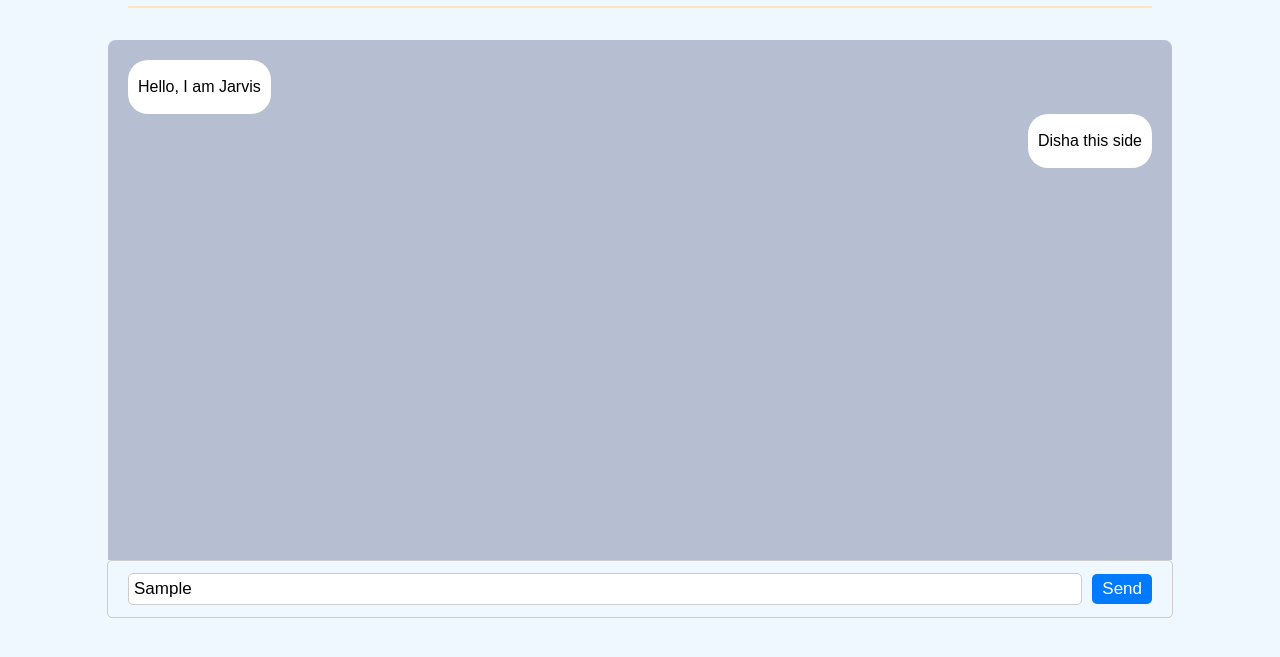
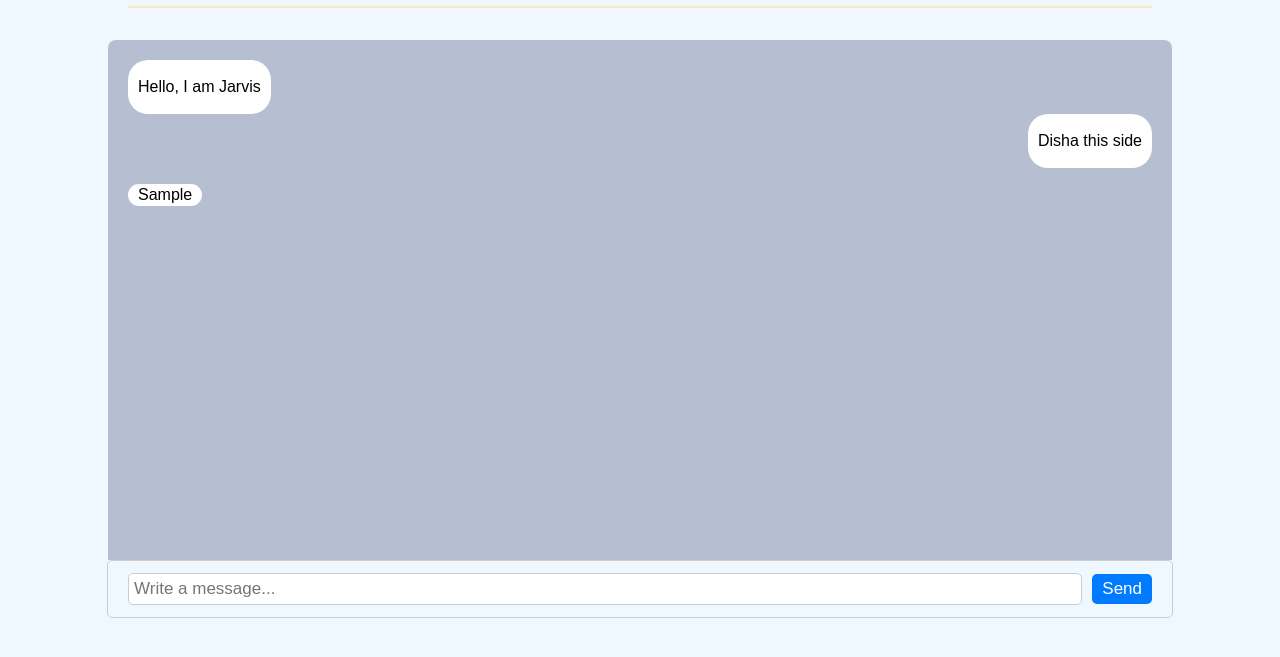
Before and after one commit to AstroDeveloper1010/Disha, a website: page public/index.html in a window 1280 px wide. Both pictures are taken after typing "Sample" into the empty fields and a click on the button "Send". Shown: the part 91-748 px from the top of the page. Drawn offline with Linux system fonts and the light colour scheme.

Commit message:
added appendChild functionality to the chat box

```diff
--- a/public/index.html
+++ b/public/index.html
@@ -32,6 +32,7 @@
         <button id="send_btn">Send</button>
     </div>
     <!-- chat div end -->
+    <script src="src/js/script.js"></script>
 </body>
 
 </html>
--- a/public/src/css/style.css
+++ b/public/src/css/style.css
@@ -48,6 +48,11 @@ body {
   border-top-left-radius: 8px;
   border-top-right-radius: 8px;
   padding: 20px;
+  overflow-y: scroll;
+  scroll-behavior: smooth;
+  scrollbar-color: orange;
+  scroll-snap-type: proximity;
+  scrollbar-arrow-color: orange ;
 }
 
 .left {
--- /dev/null
+++ b/public/src/js/script.js
@@ -0,0 +1,27 @@
+const btn = document.querySelector('#send_btn');
+const messageInput = document.querySelector('.text_send')
+const chatDiv = document.querySelector('.chat_div');
+
+btn.addEventListener('click', (e) => {
+    let isTrue = true;
+    const message = messageInput.value;
+
+    const newMessage = document.createElement('p');
+    if (isTrue) {
+        newMessage.className = 'left'
+        isTrue = false
+    }
+    else {
+        newMessage.className = 'right'
+        isTrue = true
+    }
+    newMessage.innerText = message;
+
+    chatDiv.appendChild(newMessage);
+
+    messageInput.value = "";
+});
+
+document.addEventListener('keypress', (e) => {
+    if (event.keyCode === 13) btn.click();
+})
```
